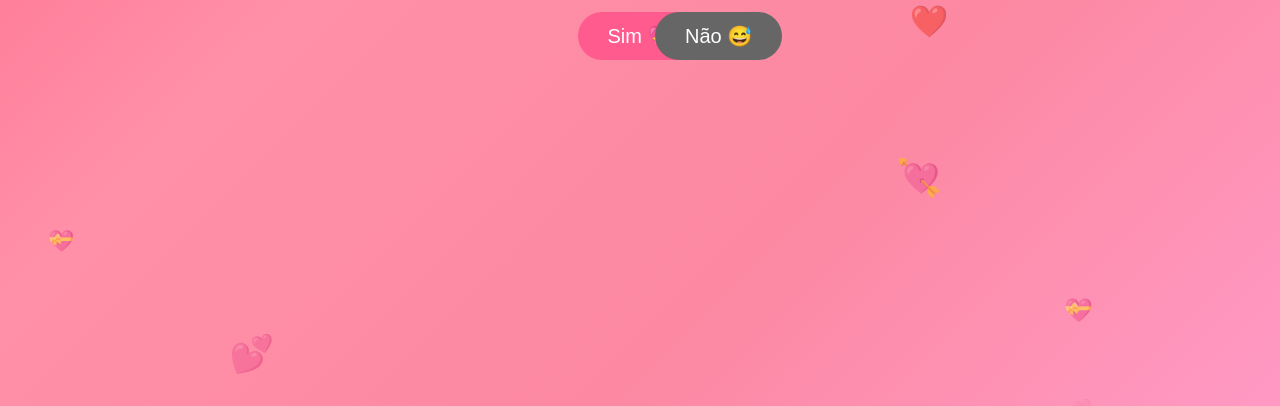
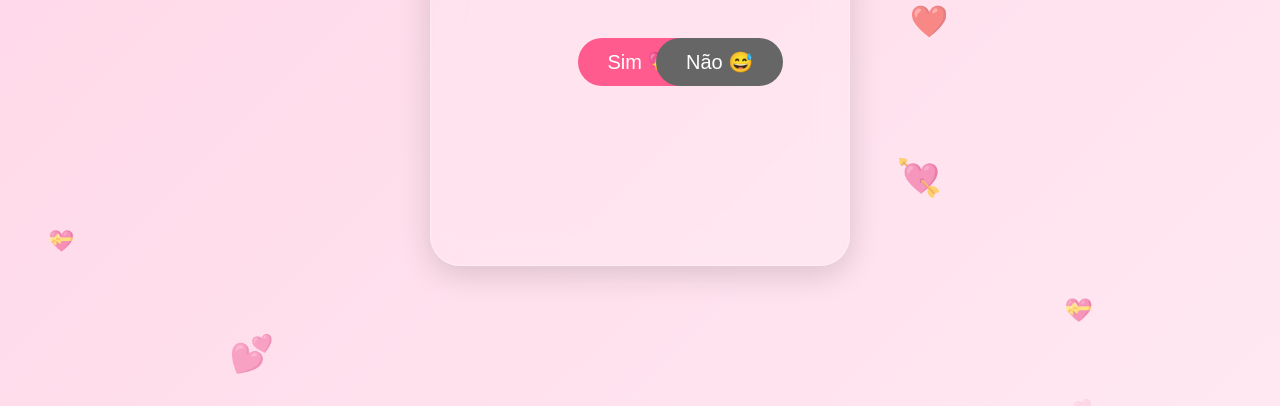
Before and after one commit to thiago08borges/amorzinho, a plain HTML site: page index.html in a window 1280 px wide. Shown: the part 394-800 px from the top of the page. Drawn offline with Linux system fonts and the light colour scheme.

Commit message:
Update style.css

```diff
--- a/style.css
+++ b/style.css
@@ -6,37 +6,44 @@
 
 body{
 
-    background: linear-gradient(
-        135deg,
-        #ff6889,
-        #ff90a8,
-        #fc88a1,
-        hsl(335, 100%, 80%)
-    );
+    margin: 0;
+    font-family: Arial, Helvetica, sans-serif;
 
-    font-family:Arial, Helvetica, sans-serif;
+    background: linear-gradient(135deg, #ffd6e7, #ffe8f2);
 
-    display:flex;
+    display: flex;
+    justify-content: center;
+    align-items: center;
 
-    justify-content:center;
-
-    align-items:center;
-
-    height:100vh;
-
-    overflow:hidden;
+    height: 100vh;
+    overflow: hidden;
 
 }
 
-.container{
+.container {
 
-    text-align:center;
+    width: 420px;
+    max-width: 90vw;
 
-    position:relative;
+    min-height: 520px;
 
-    width:350px;
+    background: rgba(255, 255, 255, 0.15);
+    backdrop-filter: blur(15px);
+    -webkit-backdrop-filter: blur(15px);
 
-    height:500px;
+    border: 1px solid rgba(255, 255, 255, 0.3);
+
+    border-radius: 30px;
+
+    box-shadow: 0 8px 32px rgba(0, 0, 0, 0.15);
+
+    padding: 35px;
+
+    text-align: center;
+
+    position: relative;
+
+    overflow: hidden;
 
 }
 
@@ -62,7 +69,9 @@ h1{
 
     width:100%;
 
-    height:200px;
+    height:180px;
+
+    margin-top:25px;
 
 }
 
@@ -271,3 +280,17 @@ button{
         opacity: 0;
     }
 }
+.container {
+    animation: aparecer 0.6s ease;
+}
+
+@keyframes aparecer {
+    from {
+        opacity: 0;
+        transform: translateY(20px) scale(0.95);
+    }
+    to {
+        opacity: 1;
+        transform: translateY(0) scale(1);
+    }
+}
```
